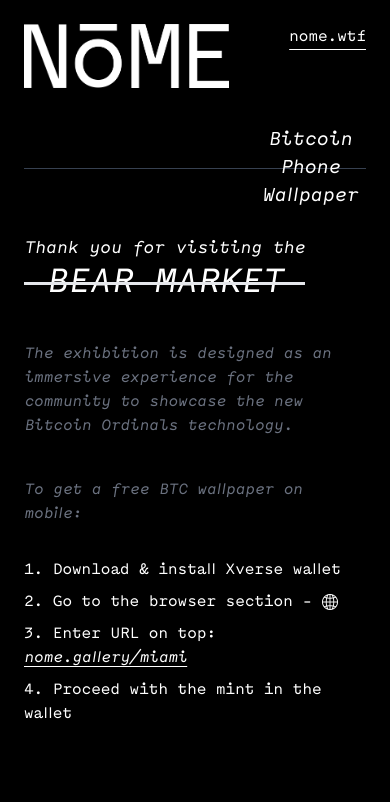
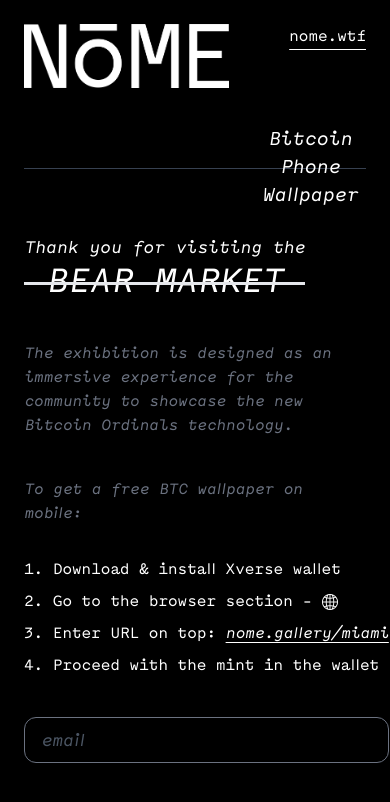
Before and after one commit to Hamza-Liaqat1/art-gallery-nome, a Vue app: page /miami in a window 390 px wide. Shown: the top 802 px of the page. Built offline with nearby package versions, Linux system fonts and the light colour scheme; the HTML template or start-up script is replaced by a standard one.

Commit message:
Refactor mobile BTC wallpaper instructions and add email input field

```diff
--- a/src/pages/Miami.vue
+++ b/src/pages/Miami.vue
@@ -29,6 +29,7 @@
                 To get a free BTC wallpaper on mobile:
             </p>
 
+            <div class="w-max">
                 <ol class="mt-8 flex flex-col gap-2">
                     <li>1. Download & install <a href="">Xverse</a> wallet</li>
                     <li>
@@ -43,6 +44,9 @@
                     </li>
                     <li>4. Proceed with the mint in the wallet</li>
                 </ol>
+                <input type="email" placeholder="email"
+                    class="bg-black px-4 py-2 rounded-xl border border-solid border-gray-500 w-full mt-10 placeholder:italic placeholder:text-gray-600 text-lg outline-0">
+            </div>
         </section>
     </main>
 </template>
```
Lines whose indentation alone changed are shown as unchanged.
